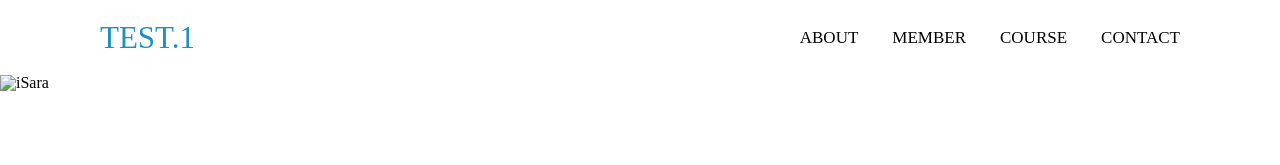
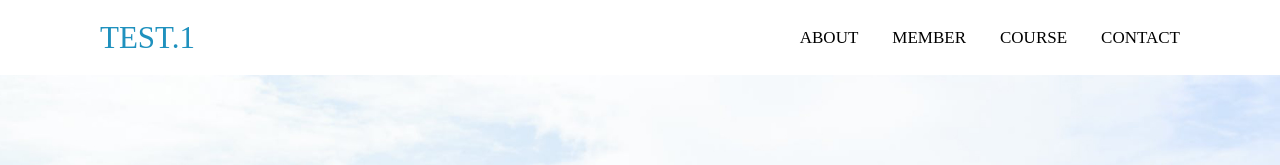
Before and after one commit to drhiro/iSara.lesson1-3, a plain HTML site: page index.html in a window 1280 px wide. Shown: the top 165 px of the page. Drawn offline with Linux system fonts and the light colour scheme.

Commit message:
Update index.html

```diff
--- a/index.html
+++ b/index.html
@@ -23,7 +23,7 @@
        </div>
     </header>
     <div class="top-wrapper">
-        <div class="top"><img src="img/top.jpg" alt="iSara"></div>
+        <div class="top"><img src="https://github.com/drhiro/iSara.lesson1-3/blob/master/img:top.jpg?raw=true" alt="iSara"></div>
     </div>
     <div class="wrapper">
         <div class="container">
```
